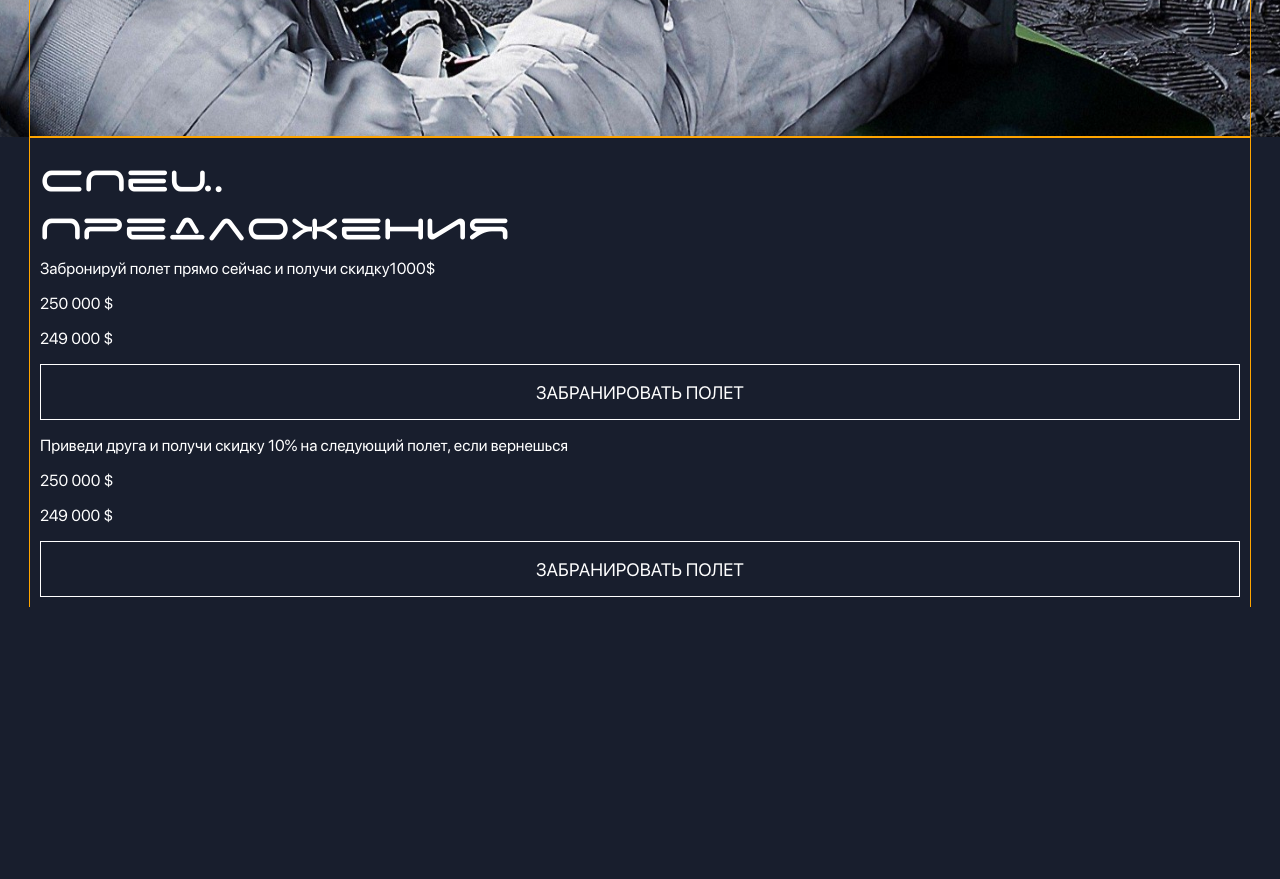
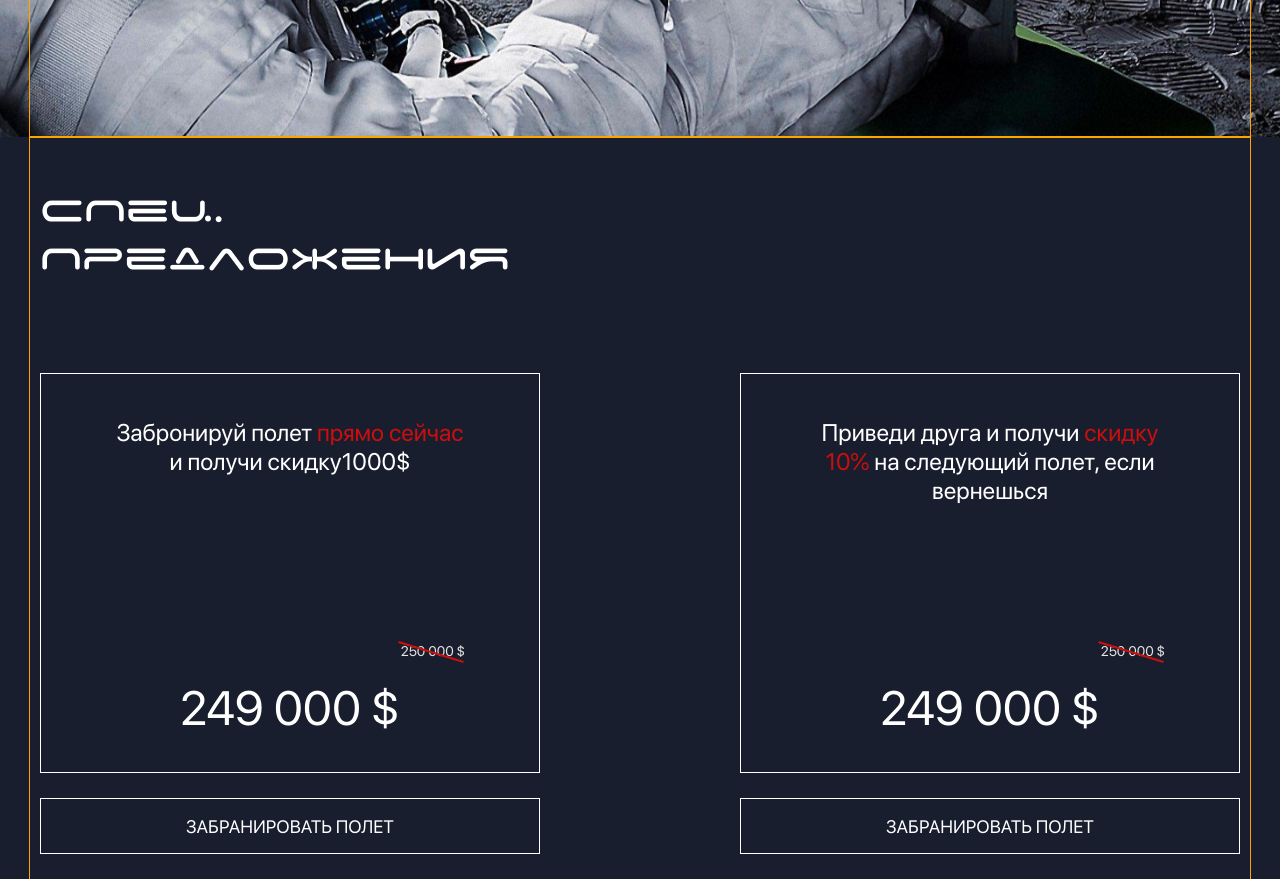
Before and after one commit to Rorsherh/spaceTravelLP, a website: page src/index.html in a window 1280 px wide. Shown: the part 5140-6019 px from the top of the page. Before the commit the page ends 5747 px from the top, so only its background shows below. Drawn offline with nearby package versions, Linux system fonts and the light colour scheme; files that its build step writes are made by us from their sources.

Commit message:
стили блока special-offer

```diff
--- /dev/null
+++ b/src/scss/sections/_special-offer.scss
@@ -0,0 +1,83 @@
+.special-offer {
+  &__center-box {
+    padding-top: 40px;
+  }
+
+  &__title {
+    margin-bottom: 100px;
+  }
+
+  &__list {
+    display: flex;
+    justify-content: space-between;
+  }
+
+  &__item {
+    flex: 0 1 500px;
+    margin-bottom: 15px;
+    &:nth-child(even) {
+      margin-left: 15px;
+    }
+  }
+
+  &__content {
+    min-height: 400px;
+    display: flex;
+    flex-direction: column;
+    border: 1px solid #ffffff;
+    text-align: center;
+    padding: 20px 0 35px;
+    margin-bottom: 25px;
+  }
+  &__text {
+    font-size: 24px;
+    line-height: 29px;
+    padding: 0 15%;
+    span {
+      color: #cb0e0e;
+    }
+  }
+  &__price {
+    margin-top: auto;
+  }
+  &__price-new {
+    padding: 0;
+    margin: 0;
+    font-size: 48px;
+    line-height: 57px;
+  }
+  &__price-old {
+    position: relative;
+    max-width: 350px;
+    padding: 0;
+    margin: 0 auto 20px;
+    text-align: right;
+    font-size: 14px;
+    line-height: 17px;
+    color: #e5e5e5;
+    &::after {
+      display: block;
+      position: absolute;
+      content: "";
+      width: 68px;
+      height: 2px;
+      top: 8px;
+      right: 0;
+      background-color: #cb0e0e;
+      transform: rotate(17.1deg);
+    }
+  }
+}
+
+@media (max-width: 650px) {
+  .special-offer__title {
+    margin-bottom: 50px;
+  }
+  .special-offer__list {
+    flex-wrap: wrap;
+    justify-content: center;
+  }
+  .special-offer__item:nth-child(even) {
+    margin-left: 0;
+  }
+}
--- a/src/scss/style.scss
+++ b/src/scss/style.scss
@@ -7,3 +7,5 @@
 @import "sections/about.scss";
 @import "sections/howto.scss";
 @import "sections/to-book.scss";
+@import "sections/offer-bg.scss";
+@import "sections/special-offer.scss";
```
